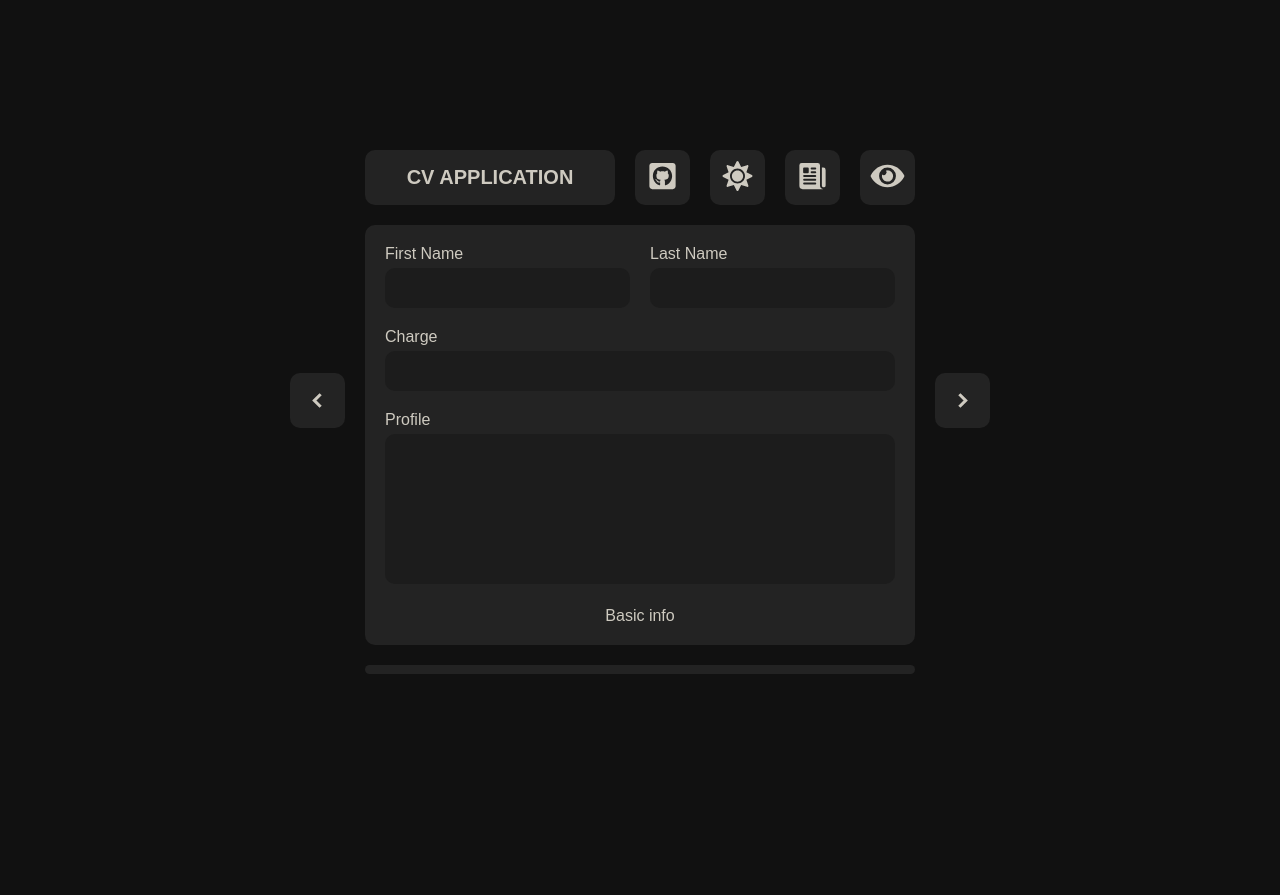
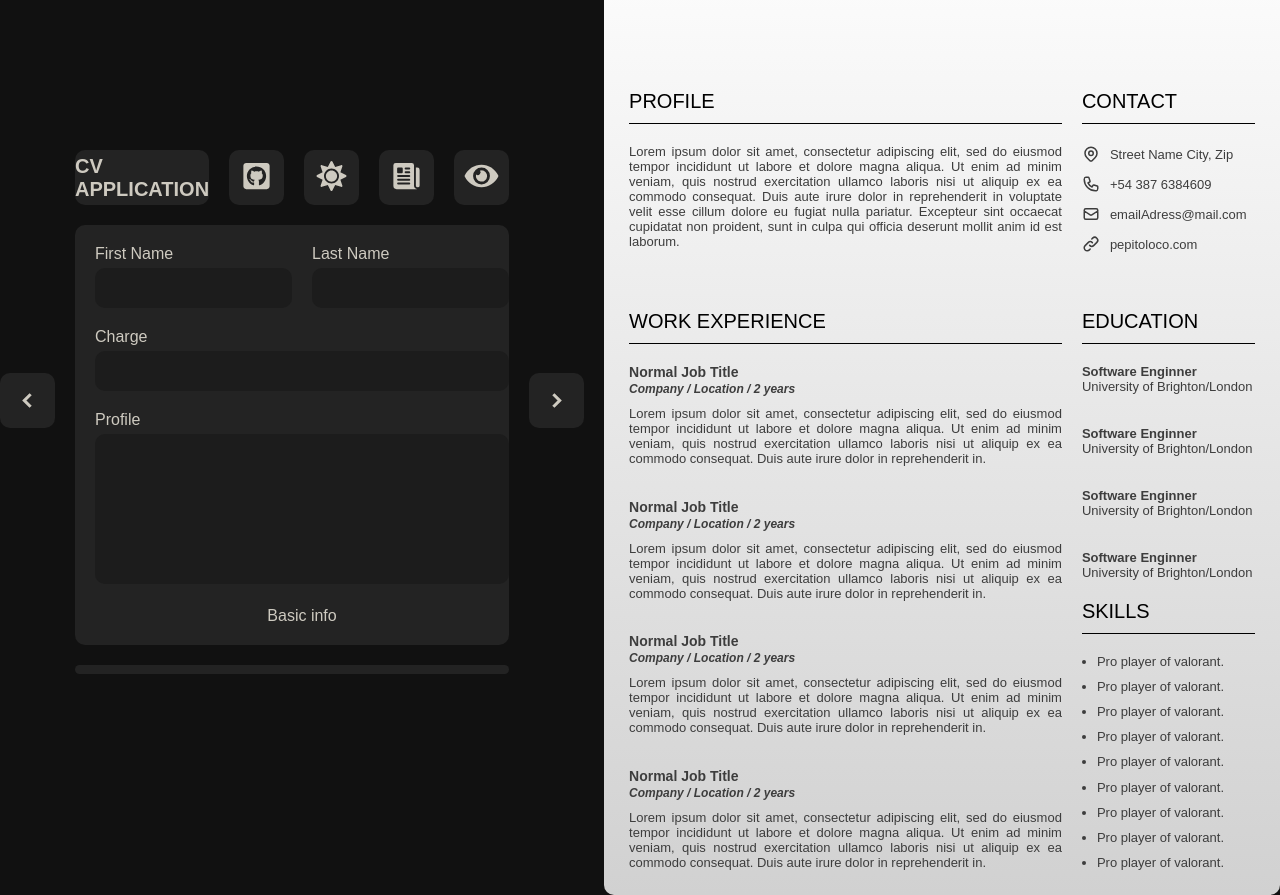
Before and after one commit to Apheiro/cv_application, a React (Create React App) app: page / in a window 1280 px wide. Before the commit the page ends 800 px from the top, so only its background shows below. Built offline with nearby package versions, Linux system fonts and the light colour scheme.

Commit message:
Create CV preview.

```diff
--- a/src/App.css
+++ b/src/App.css
@@ -16,6 +16,13 @@ body {
     /* background: #6d6d6d; */
 }
 
+#root {
+    display: flex;
+    width: 100vw;
+    justify-content: space-evenly;
+    gap: 20px;
+}
+
 ::-webkit-scrollbar {
     width: 5px;
 }
--- a/src/App.js
+++ b/src/App.js
@@ -12,7 +12,7 @@ class App extends React.Component {
     return (
       <>
         <CVForm />
-        {/* <CVPreview /> */}
+        <CVPreview />
       </>
 
     )
--- a/src/CVForm/formStages/Experience/Experience.js
+++ b/src/CVForm/formStages/Experience/Experience.js
@@ -1,6 +1,5 @@
 import React from 'react'
 import uniqid from 'uniqid'
-// import { Pagination } from 'swiper';
 import { Swiper, SwiperSlide } from 'swiper/react';
 import { BsFillTrashFill } from "react-icons/bs";
 
@@ -149,7 +148,6 @@ class Experience extends React.Component {
                                         Additions
                                         <textarea type="text" ref={this.AdditionsInput} name="" id="additions" onChange={this.handleInput} />
                                     </label>
-
                                 </SwiperSlide>
                             )
                         })
--- /dev/null
+++ b/src/CVPreview/CVPreview.css
@@ -0,0 +1,141 @@
+.paperPreview {
+    background: linear-gradient(180deg, #ffffff 0%, #d1d1d1 100%);
+    max-width: 700px;
+    width: 100%;
+    padding: 25px;
+    aspect-ratio: 1/1.414;
+    display: grid;
+    grid-template-columns: 1fr 0.4fr;
+    grid-template-rows: 140px 200px 269.89px 269.89px;
+    font-size: 13px;
+    gap: 20px;
+}
+
+.titleOfPaper {
+    grid-row: 1/2;
+    grid-column: 1/3;
+}
+
+.aspirantNamePaper {
+    font-size: 40px;
+    font-weight: 800;
+}
+
+.chargeNamePaper {
+    font-size: 20px;
+    font-weight: 200;
+}
+
+.seccionTitle {
+    font-weight: 500;
+    font-size: 20px;
+    color: #000000;
+}
+
+.seccionContainer {
+    border-top: black 1px solid;
+    border-radius: 0;
+    padding-top: 20px;
+}
+
+.seccionInfo {
+    display: flex;
+    flex-direction: column;
+    gap: 10px;
+    color: #3D3D3D;
+}
+
+.profilePaper {
+    grid-row: 2/2;
+    grid-column: 1/2;
+}
+
+.profileDescription {
+    text-align: justify;
+}
+
+.contactPaper {
+    grid-row: 2/2;
+    grid-column: 2/3;
+}
+
+.contactPaper .seccionContainer {
+    display: flex;
+    flex-direction: column;
+    gap: 10px;
+}
+
+.contactElement {
+    display: flex;
+    align-items: center;
+    gap: 10px;
+}
+
+.contactPaper .seccionContainer svg {
+    width: 18px;
+    height: 20px;
+}
+
+.experiencesPaper {
+    grid-row: 3/5;
+    grid-column: 1/2;
+}
+
+.experiencesPaper .seccionContainer {
+    display: flex;
+    height: 100%;
+    flex-direction: column;
+    justify-content: space-between;
+}
+
+.workExperience {
+    display: flex;
+    flex-direction: column;
+    gap: 10px;
+}
+
+.jobInfoTitleExperience {
+    display: flex;
+    flex-direction: column;
+    gap: 2px;
+}
+
+.jobInfoTitleExperience h4 {
+    font-size: 14px;
+    font-weight: 700;
+}
+
+.jobInfoTitleExperience h5 {
+    font-weight: 600;
+    font-size: 12px;
+    font-style: oblique;
+}
+
+.jobDescriptionExperience {
+    text-align: justify;
+}
+
+.educationPaper {
+    grid-row: 3/4;
+    grid-column: 2/3;
+}
+
+.educationPaper .seccionContainer {
+    display: flex;
+    flex-direction: column;
+    height: 100%;
+    justify-content: space-between;
+}
+
+.skillsPaper {
+    grid-row: 4/5;
+    grid-column: 2/3;
+}
+
+.skillsPaper .seccionContainer {
+    display: flex;
+    flex-direction: column;
+    justify-content: space-between;
+    padding-left: 15px;
+    height: 100%;
+}
--- /dev/null
+++ b/src/CVPreview/CVPreview.js
@@ -0,0 +1,125 @@
+import React from 'react'
+import { HiOutlineLocationMarker, HiOutlinePhone, HiOutlineMail, HiOutlineLink } from "react-icons/hi";
+import './CVPreview.css'
+
+class CVPreview extends React.Component {
+
+
+    render() {
+        return (
+            <section className='paperPreview'>
+                <div className='titleOfPaper'>
+                    <h1 className='aspirantNamePaper'>CHRISTINE CROWDER</h1>
+                    <h2 className='chargeNamePaper'>JUNIOR DEVELOPER</h2>
+                </div>
+
+                <div className='profilePaper seccionInfo'>
+                    <h3 className='seccionTitle'>PROFILE</h3>
+                    <div className='seccionContainer'>
+                        <p className='profileDescription'>Lorem ipsum dolor sit amet, consectetur adipiscing elit, sed do eiusmod tempor incididunt ut labore et dolore magna aliqua. Ut enim ad minim veniam, quis nostrud exercitation ullamco laboris nisi ut aliquip ex ea commodo consequat. Duis aute irure dolor in reprehenderit in voluptate velit esse cillum dolore eu fugiat nulla pariatur. Excepteur sint occaecat cupidatat non proident, sunt in culpa qui officia deserunt mollit anim id est laborum.</p>
+                    </div>
+
+                </div>
+
+                <div className='contactPaper seccionInfo'>
+                    <h3 className='seccionTitle'>CONTACT</h3>
+                    <div className='seccionContainer'>
+                        <div className='contactElement'>
+                            <HiOutlineLocationMarker />
+                            <p>Street Name City, Zip</p>
+                        </div>
+                        <div className='contactElement'>
+                            <HiOutlinePhone />
+                            <p>+54 387 6384609</p>
+                        </div>
+                        <div className='contactElement'>
+                            <HiOutlineMail />
+                            <p>emailAdress@mail.com</p>
+                        </div>
+                        <div className='contactElement'>
+                            <HiOutlineLink />
+                            <p>pepitoloco.com</p>
+                        </div>
+
+                    </div>
+
+                </div>
+
+                <div className='experiencesPaper seccionInfo'>
+                    <h3 className='seccionTitle'>WORK EXPERIENCE</h3>
+                    <div className='seccionContainer'>
+                        <div className='workExperience'>
+                            <div className='jobInfoTitleExperience'>
+                                <h4>Normal Job Title</h4>
+                                <h5>Company / Location / 2 years</h5>
+                            </div>
+                            <p className='jobDescriptionExperience'>Lorem ipsum dolor sit amet, consectetur adipiscing elit, sed do eiusmod tempor incididunt ut labore et dolore magna aliqua. Ut enim ad minim veniam, quis nostrud exercitation ullamco laboris nisi ut aliquip ex ea commodo consequat. Duis aute irure dolor in reprehenderit in.</p>
+                        </div>
+                        <div className='workExperience'>
+                            <div className='jobInfoTitleExperience'>
+                                <h4>Normal Job Title</h4>
+                                <h5>Company / Location / 2 years</h5>
+                            </div>
+                            <p className='jobDescriptionExperience'>Lorem ipsum dolor sit amet, consectetur adipiscing elit, sed do eiusmod tempor incididunt ut labore et dolore magna aliqua. Ut enim ad minim veniam, quis nostrud exercitation ullamco laboris nisi ut aliquip ex ea commodo consequat. Duis aute irure dolor in reprehenderit in.</p>
+                        </div>
+                        <div className='workExperience'>
+                            <div className='jobInfoTitleExperience'>
+                                <h4>Normal Job Title</h4>
+                                <h5>Company / Location / 2 years</h5>
+                            </div>
+                            <p className='jobDescriptionExperience'>Lorem ipsum dolor sit amet, consectetur adipiscing elit, sed do eiusmod tempor incididunt ut labore et dolore magna aliqua. Ut enim ad minim veniam, quis nostrud exercitation ullamco laboris nisi ut aliquip ex ea commodo consequat. Duis aute irure dolor in reprehenderit in.</p>
+                        </div>
+                        <div className='workExperience'>
+                            <div className='jobInfoTitleExperience'>
+                                <h4>Normal Job Title</h4>
+                                <h5>Company / Location / 2 years</h5>
+                            </div>
+                            <p className='jobDescriptionExperience'>Lorem ipsum dolor sit amet, consectetur adipiscing elit, sed do eiusmod tempor incididunt ut labore et dolore magna aliqua. Ut enim ad minim veniam, quis nostrud exercitation ullamco laboris nisi ut aliquip ex ea commodo consequat. Duis aute irure dolor in reprehenderit in.</p>
+                        </div>
+                    </div>
+                </div>
+
+                <div className='educationPaper seccionInfo'>
+                    <h3 className='seccionTitle'>EDUCATION</h3>
+                    <div className='seccionContainer'>
+                        <div className=''>
+                            <h4>Software Enginner</h4>
+                            <p>University of Brighton/London</p>
+                        </div>
+                        <div>
+                            <h4>Software Enginner</h4>
+                            <p>University of Brighton/London</p>
+                        </div>
+                        <div>
+                            <h4>Software Enginner</h4>
+                            <p>University of Brighton/London</p>
+                        </div>
+                        <div>
+                            <h4>Software Enginner</h4>
+                            <p>University of Brighton/London</p>
+                        </div>
+                    </div>
+
+                </div>
+
+                <div className='skillsPaper seccionInfo'>
+                    <h3 className='seccionTitle'>SKILLS</h3>
+                    <ul className='seccionContainer'>
+                        <li>Pro player of valorant.</li>
+                        <li>Pro player of valorant.</li>
+                        <li>Pro player of valorant.</li>
+                        <li>Pro player of valorant.</li>
+                        <li>Pro player of valorant.</li>
+                        <li>Pro player of valorant.</li>
+                        <li>Pro player of valorant.</li>
+                        <li>Pro player of valorant.</li>
+                        <li>Pro player of valorant.</li>
+                    </ul>
+
+                </div>
+            </section>
+        )
+    }
+}
+
+export default CVPreview;
```
